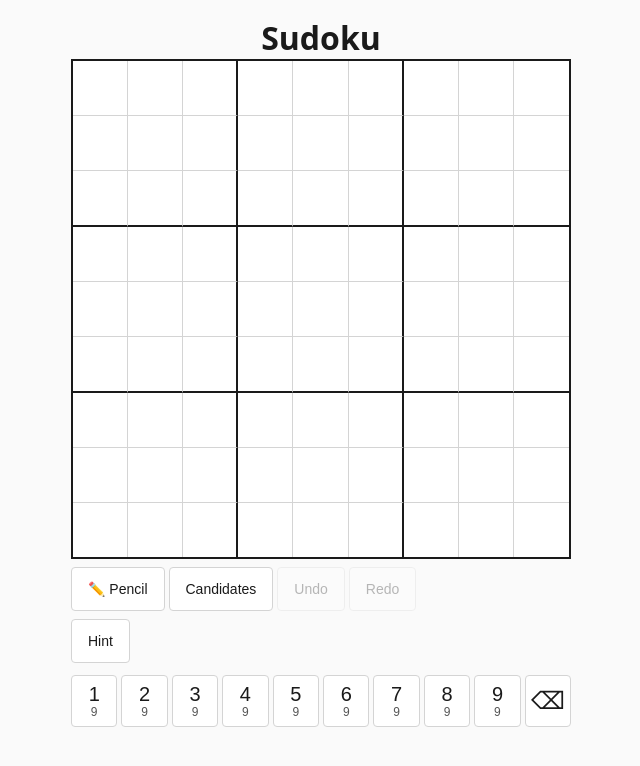
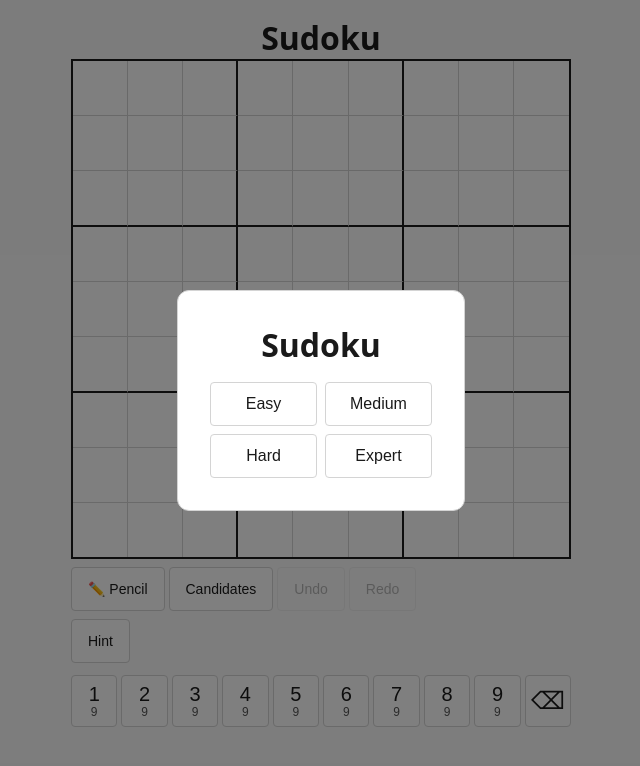
Before and after one commit to TheDleo/my-sudoku, a React (Vite) app: page / in a window 1280 px wide. Shown: the top 766 px of the page, without its empty margins (319-959 px from the left). Built offline with nearby package versions, Linux system fonts and the light colour scheme.

Commit message:
feat(app): render LandingScreen and GameHeader based on screen state

```diff
--- a/src/app.tsx
+++ b/src/app.tsx
@@ -1,10 +1,14 @@
 import { Board } from './game/Board';
 import { ActionBar } from './game/ActionBar';
+import { GameHeader } from './game/GameHeader';
 import { HintPanel } from './hints/HintPanel';
 import { NumberPad } from './game/NumberPad';
+import { LandingScreen } from './landing/LandingScreen';
 import { useGameStore } from './game/store';
 
 export function App() {
+  const screen = useGameStore((s) => s.screen);
+
   const handleMainClick = () => {
     const store = useGameStore.getState();
     store.selectCell(null);
@@ -13,7 +17,9 @@ export function App() {
 
   return (
     <main onClick={handleMainClick}>
+      {screen === 'landing' && <LandingScreen />}
       <h1>Sudoku</h1>
+      {screen === 'game' && <GameHeader />}
       <Board />
       <ActionBar />
       <HintPanel />
```
Also changed, not shown: 1 other file (tests, documents, lock files or other folders).
